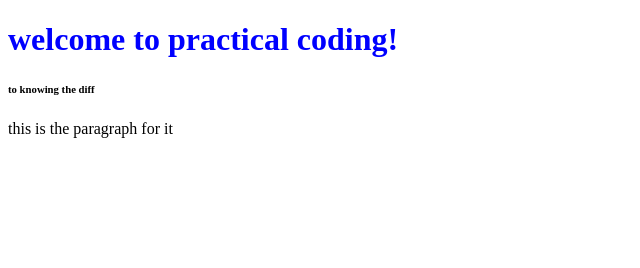
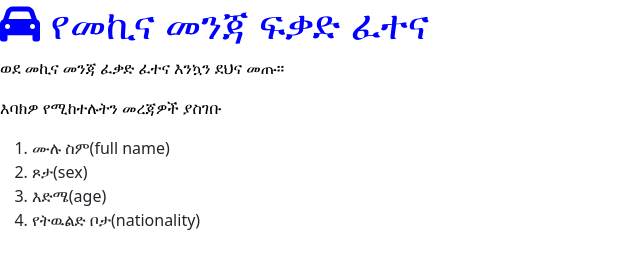
Before and after one commit to mezgebuyohannes6-source/carlicens, a plain HTML site: page index.html in a window 1280 px wide. Shown: the whole page, without its empty margins (0-640 px from the left). Drawn offline with nearby package versions, Linux system fonts and the light colour scheme; files that its build step writes are made by us from their sources.

Commit message:
added bootstarp

```diff
--- a/index.html
+++ b/index.html
@@ -4,13 +4,33 @@
     <meta charset="UTF-8">
     <meta name="viewport" content="width=device-width, initial-scale=1.0">
     <title>practical_coding</title>
-    <link rel="stylesheet" href="style.css">
+     <link href="https://cdn.jsdelivr.net/npm/bootstrap@5.3.8/dist/css/bootstrap.min.css" rel="stylesheet" integrity="sha384-sRIl4kxILFvY47J16cr9ZwB07vP4J8+LH7qKQnuqkuIAvNWLzeN8tE5YBujZqJLB" crossorigin="anonymous">
+
+    <link rel="stylesheet" href="./assets/css/style.css">
+<link rel="stylesheet" href="https://cdnjs.cloudflare.com/ajax/libs/font-awesome/6.4.0/css/all.min.css">
 </head>
 <body>
-    <h1>
-        welcome to practical coding!
-    </h1>
-    <h6>to knowing the diff </h6>
-    <p>this is the paragraph for it</p>
+    <div class="contaibner">
+        <div class="container-header">
+            <h1>
+                <span>
+                    <i class="fa-duotone fa-solid fa-car"></i> የመኪና
+                </span> መንጃ ፍቃድ ፈተና
+            </h1>
+        </div>
+        <div class="content">
+            <p>ወደ መኪና መንጃ ፈቃድ ፈተና እንኳን ደህና መጡ፡፡</p>
+            <p>እባክዎ የሚከተሉትን መረጃዎች ያስገቡ</p>
+            <ol>
+                <li>ሙሉ ስም(full name)</li>
+                <li>ጾታ(sex)</li>
+                <li>እድሜ(age)</li>
+                <li>የትዉልድ ቦታ(nationality)</li>
+            </ol>
+        </div>
+    </div>
+    <script src="https://cdn.jsdelivr.net/npm/bootstrap@5.3.8/dist/js/bootstrap.bundle.min.js" integrity="sha384-FKyoEForCGlyvwx9Hj09JcYn3nv7wiPVlz7YYwJrWVcXK/BmnVDxM+D2scQbITxI" crossorigin="anonymous"></script>
+
+    <script src="./assets/js/script.js"></script>
 </body>
 </html>
--- /dev/null
+++ b/script.js
@@ -0,0 +1 @@
+console.log("hello");
```
